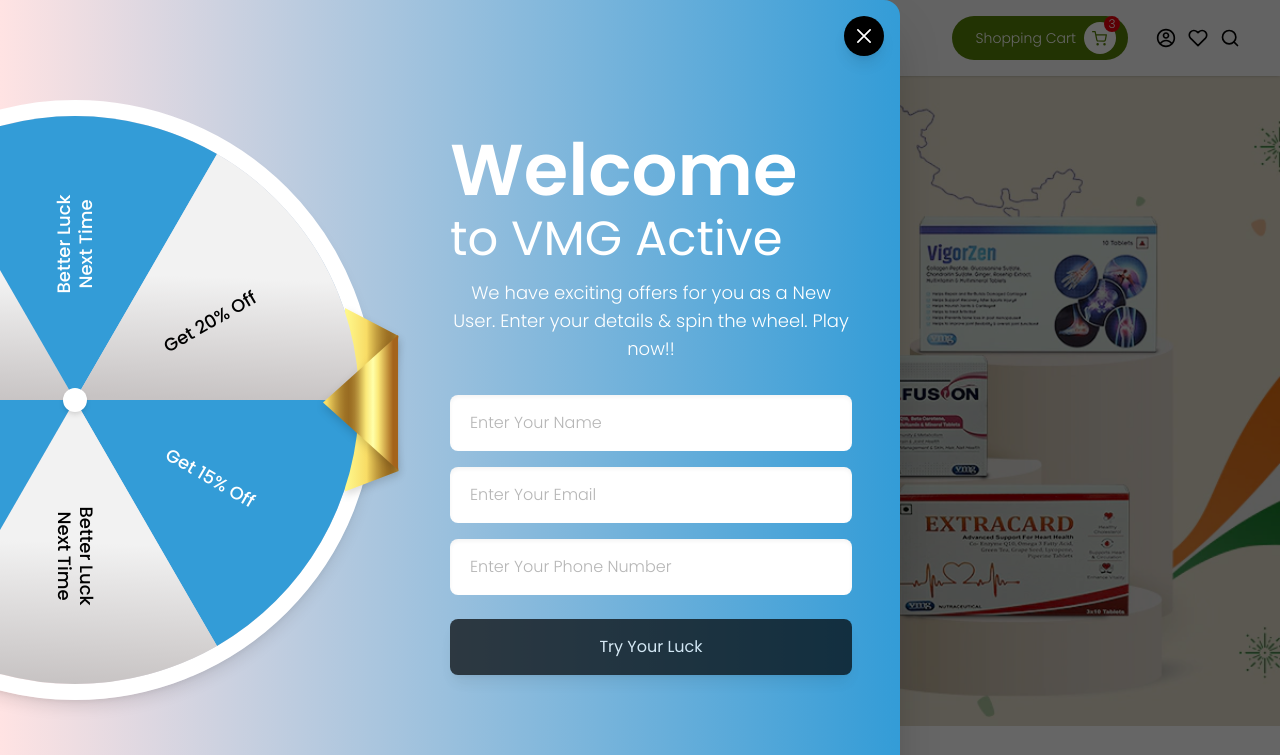
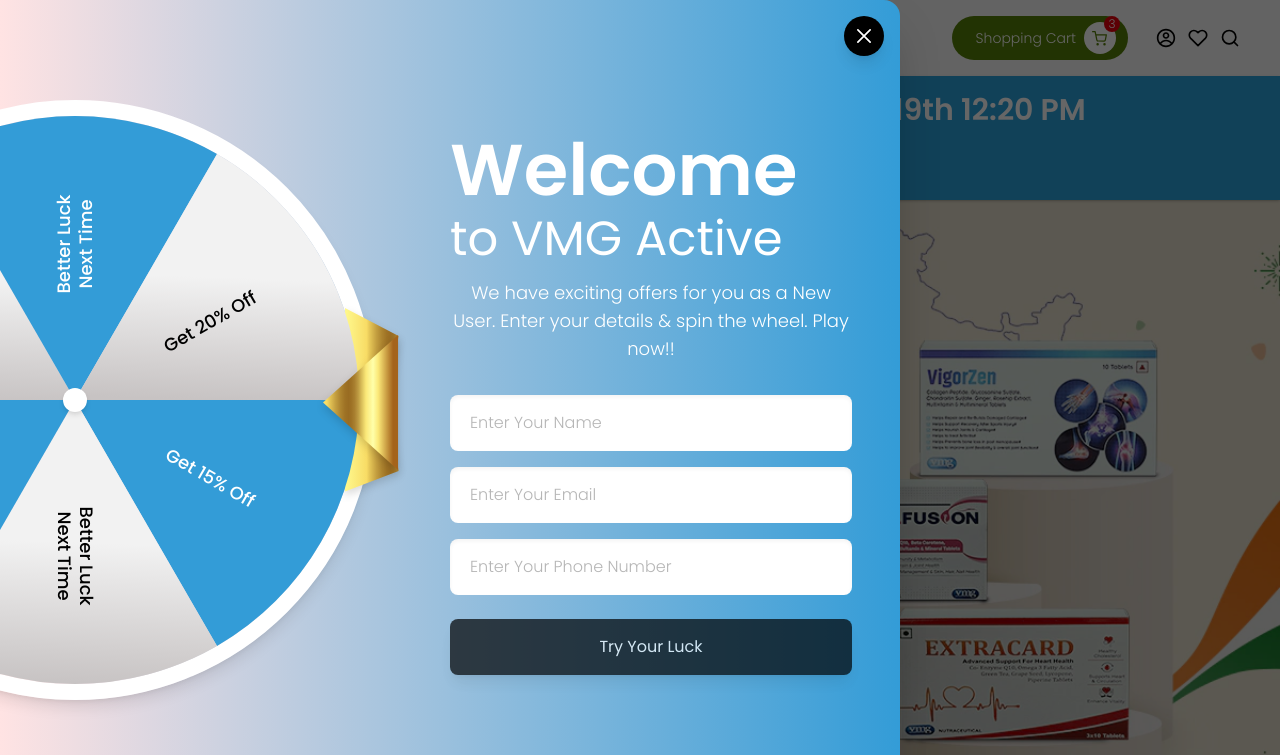
Before and after one commit to shailup50/vmg, a Next.js app: page / in a window 1280 px wide. Shown: the top 755 px of the page. Built offline with nearby package versions, Linux system fonts and the light colour scheme.

Commit message:
after header a notification

```diff
--- a/src/app/components/Header.js
+++ b/src/app/components/Header.js
@@ -6,6 +6,8 @@
 import { FiMenu, FiX, FiShoppingCart, FiHeart, FiSearch } from "react-icons/fi";
 import { CgProfile } from "react-icons/cg";
 import logo from "@/app/images/logo.webp"
+import { FaCircle } from "react-icons/fa";
+
 
 const menuItems = [
     { name: "Home", url: "/" },
@@ -38,6 +40,7 @@
     }, []);
 
     return (
+        <>
             <motion.header
                 initial={{ y: -30, opacity: 0 }}
                 animate={{ y: 0, opacity: 1 }}
@@ -180,6 +183,21 @@
                         </>
                     )}
                 </AnimatePresence>
+                <motion.main initial={{ y: -30, opacity: 0 }}
+                    animate={{ y: 0, opacity: 1 }}
+                    transition={{ duration: 0.2 }}
+                    className="w-full bg-[#2aa2de] py-3 md:py-4 shadow-sm sticky top-0 z-50">
+                    <div className="max-w-7xl mx-auto text-center text-white px-5 2xl:px-0">
+                        <h2 className="text-2xl lg:text-3xl font-semibold">Final Hour 60% Off + Extra 5% Off! Until August 19th 12:20 PM
+                        </h2>
+                        <p className="text-lg font-medium flex justify-center gap-2 items-center"><FaCircle className="text-[6px]" /> 5000+ sold in July | Made in India </p>
+                        <p className="text-lg font-medium mb-0 flex justify-center gap-2 items-center"><FaCircle className="text-[6px]" />
+                            Lab Tested <FaCircle className="text-[6px]" />
+                            FSSAI Licensed</p>
+                    </div>
+                </motion.main>
+
             </motion.header>
+        </>
     );
 }
```
Lines whose indentation alone changed are shown as unchanged.
